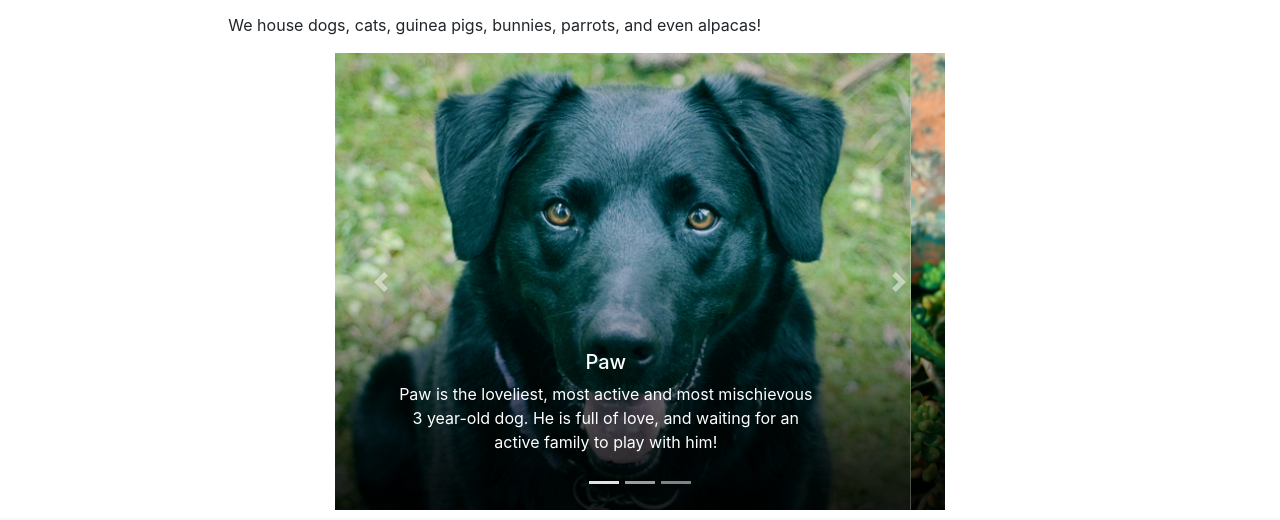
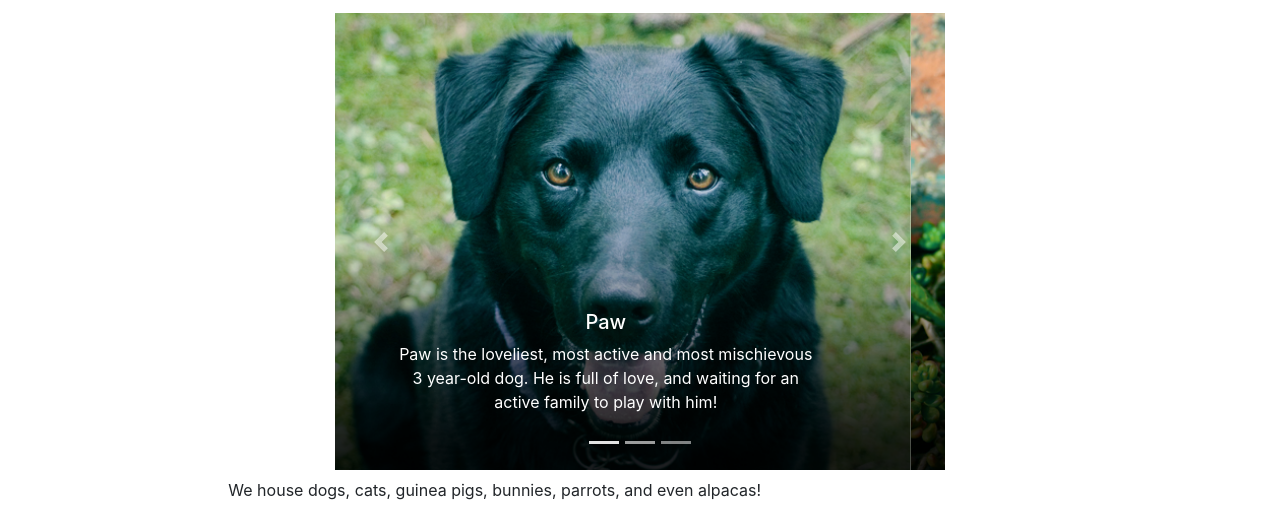
Before and after one commit to kingszi/marmalade, a plain HTML site: page our_animals.html in a window 1280 px wide. Shown: the part 487-1007 px from the top of the page. Drawn offline with nearby package versions, Linux system fonts and the light colour scheme.

Commit message:
updated our animals

```diff
--- a/our_animals.html
+++ b/our_animals.html
@@ -113,7 +113,6 @@
           <h1>Our animals</h1>
           <p>Dozens of lovely pets are waiting to go home with their new owners! If you feel that could be you,
             have a scroll through the list of our animals to find your best friend!</p>
-            <p>We house dogs, cats, guinea pigs, bunnies, parrots, and even alpacas!</p>
           </div>
         </div>
         <div class="row justify-content-center">
@@ -161,6 +160,11 @@
         </div>
           </div>
         </div>
+        <div class="row justify-content-center mt-2">
+          <div class="col-12 col-md-8">
+              <p>We house dogs, cats, guinea pigs, bunnies, parrots, and even alpacas!</p>
+            </div>
+          </div>
 </div>
 
 <!-- Footer -->
```
